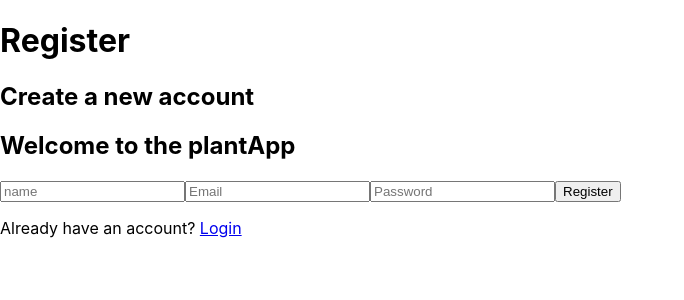
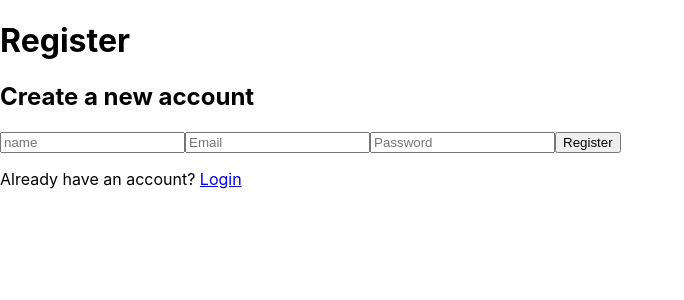
Before and after one commit to isdi-coders-2023/Daniel-Ursua-Final-Project-front-202301-mad, a React (Create React App) app: page /register in a window 1280 px wide. Shown: the top 300 px of the page, without its empty margins (0-684 px from the left). Built offline with nearby package versions, Linux system fonts and the light colour scheme.

Commit message:
Delete h2 form

```diff
--- a/src/components/forms/reg.user.forms.tsx
+++ b/src/components/forms/reg.user.forms.tsx
@@ -23,7 +23,6 @@ export function RegUserForm() {
 
   return (
     <>
-      <h2>Welcome to the plantApp</h2>
       <form className="reg-form" data-testid="form" onSubmit={handleSubmit}>
         <input
           type="text"
```
